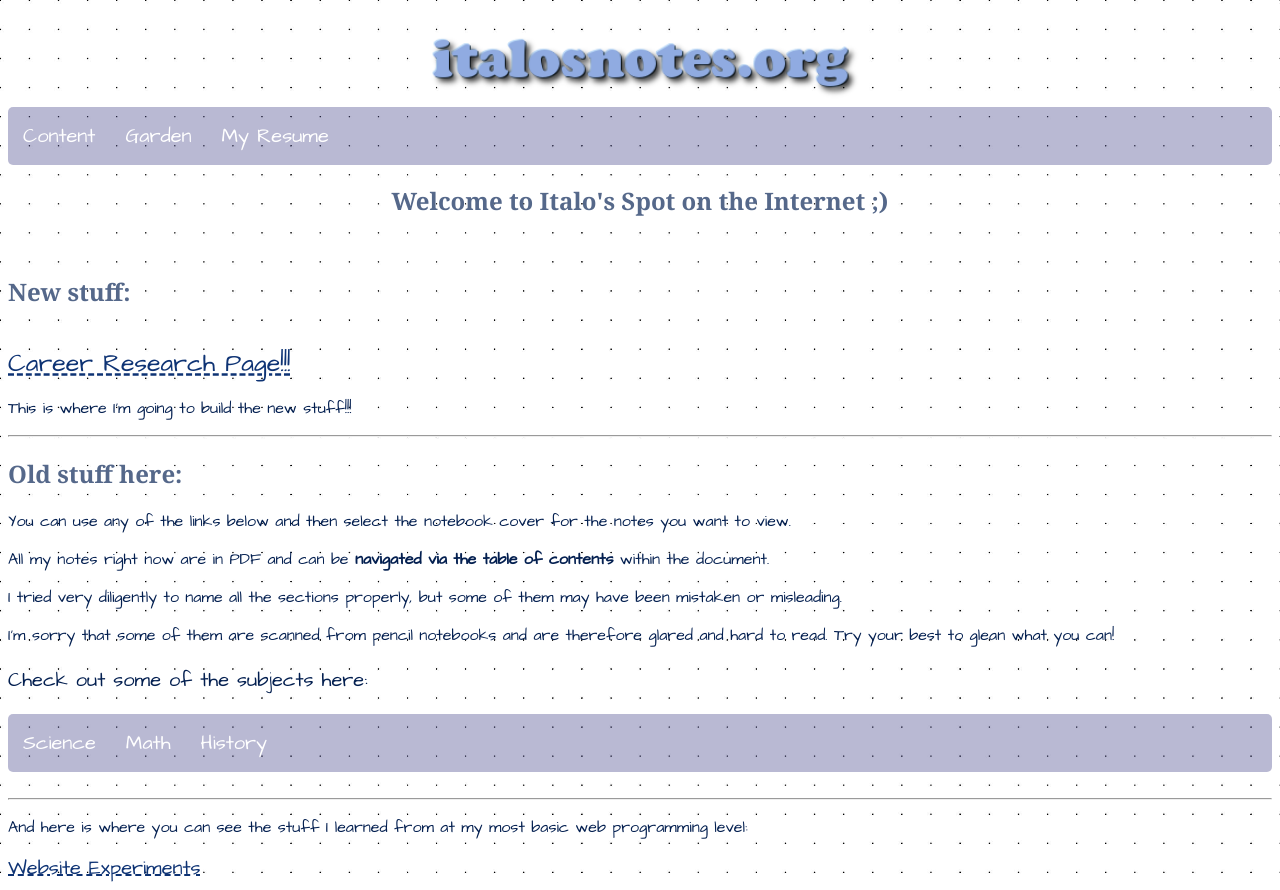
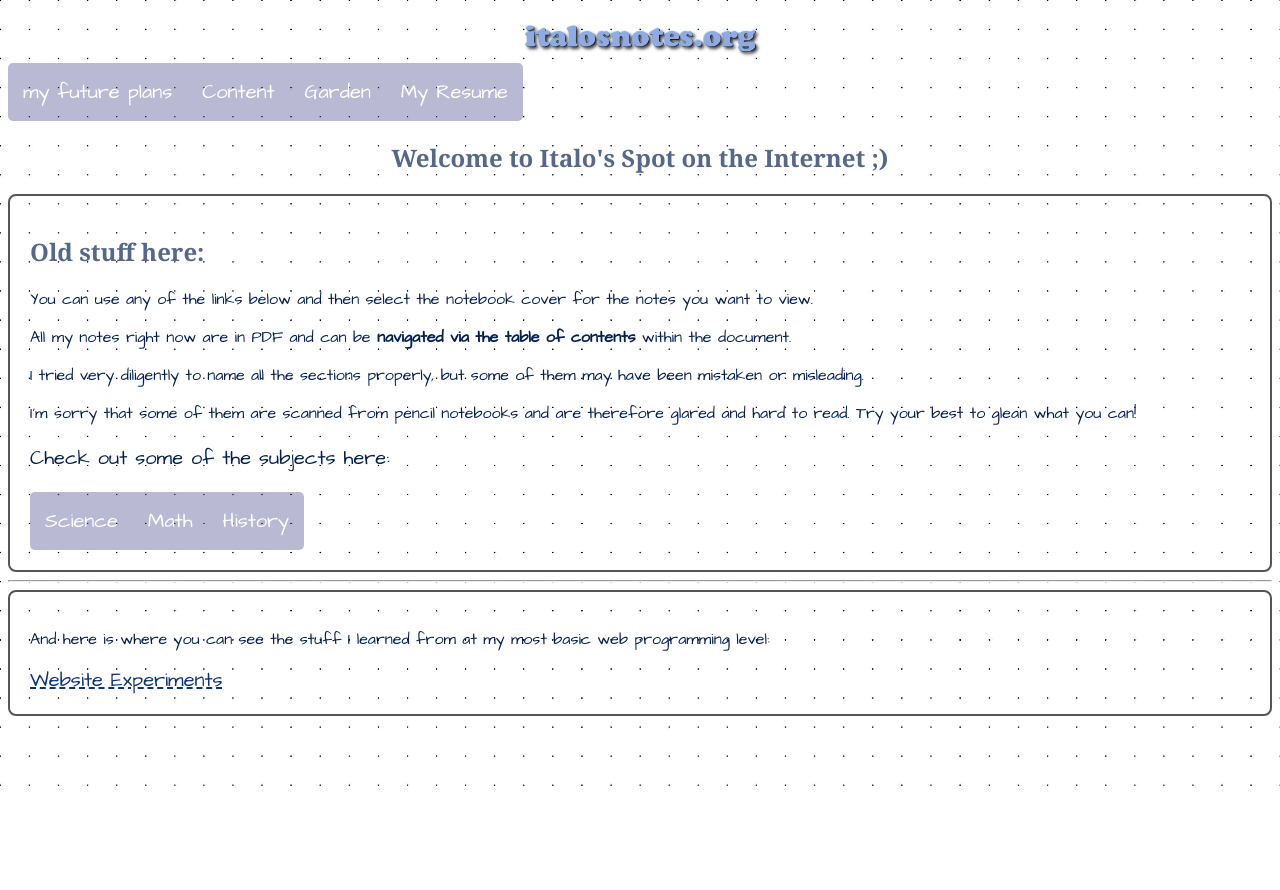
Before and after one commit to EmeraldSlurf/emeraldslurf.github.io, a plain HTML site: page index.html in a window 1280 px wide. After the commit the page ends 800 px from the top, so only its background shows below. Drawn offline with Linux system fonts and the light colour scheme.

Commit message:
refreshed homepage

```diff
--- a/index.html
+++ b/index.html
@@ -15,10 +15,11 @@
 <body>
 
     <!--this is the very beginning of the creation of my website.-->
-    <img src="images/italosnotes.png" width="450px" id="logo">
+    <img src="images/italosnotes.png" width="250px" id="logo">
 
     <nav class="navbar">
         <ul>
+            <li><a href="/future/futureindex.html">my future plans</a></li>
             <li><a href="/content/index.html">Content</a></li>
             <li><a>Garden</a></li>
             <li><a>My Resume</a></li>
@@ -27,18 +28,7 @@
 
     <h2 style="text-align: center;">Welcome to Italo's Spot on the Internet ;)</h2>
 
-    <br>
-
-    <h2>New stuff:</h2>
-
-    <br>
-
-    <a href="/future/futureindex.html">Career Research Page!!!</a>
-
-    <p>This is where I'm going to build the new stuff!!!</p>
-
-    <hr>
-
+    <div class="box">
         <h2>Old stuff here:</h2>
 
         <p>You can use any of the links below and then select the notebook cover for the notes you want to view.</p>
@@ -55,15 +45,17 @@
                 <li><a href="History/History.html">History</a></li>
             </ul>
         </nav>
-
-    <br>
+    </div>
 
     <hr>
 
+    <div class="box">
         <p>And here is where you can see the stuff I learned from at my most basic web programming level:</p>
         <a href="experimentsDirectory.html" id="return">
             Website Experiments
         </a>
+    </div>
+
 </body>
 
 </html>
--- a/style.css
+++ b/style.css
@@ -1,26 +1,58 @@
+body{
+    background-image: url(/backgrounds/graphpaper.jpg);
+    background-size: 75%;
+}
+
+
+/* all the font stuff */
+
 @font-face{
     font-family: Architect;
     src: url(ArchitectsDaughter-Regular.ttf);
 }
-body{
-    background-image: url(/backgrounds/graphpaper.jpg);
-    background-size: 75%;
-}
-hr{
-    color: rgb(107, 102, 124);
-}
+
 h1{
     color: #204a94;
     font-family: "Architect";
 }
+
 h2{
     color:rgb(85, 104, 138);
     font-family: Georgia, 'Times New Roman', Times, serif;
     border-radius: 5px;
 }
-#logo{
-    border-width: 0px;
+
+p{
+    color: #031f50;
+    font-family: "Architect";
 }
+
+a{
+    color: #0e3374;
+    text-decoration: underline dashed;
+    font-family: "Architect";
+    font-size: 25px;
+}
+
+hr{
+    color: rgb(107, 102, 124);
+}
+
+
+/* divs */
+
+.box{
+    border: #555, 2px, solid;
+    border-radius: 8px;
+    padding: 20px;
+}
+
+/* navbar */
+
+nav{
+    max-width:fit-content;
+}
+
 .navbar ul{
     list-style-type: none;
     background-color: rgba(81, 82, 146, 0.4);
@@ -29,6 +61,7 @@ h2{
     overflow: hidden;
     border-radius: 5px;
 }
+
 .navbar a{
     color: white;
     text-decoration: none;
@@ -37,22 +70,18 @@ h2{
     text-align: center;
     font-size: 20px;
 }
+
 .navbar a:hover{
     background-color: rgba(81, 82, 146, 0.45);
 }
+
 .navbar li{
     float: left;
 }
-p{
-    color: #031f50;
-    font-family: "Architect";
-}
-a{
-    color: #0e3374;
-    text-decoration: underline dashed;
-    font-family: "Architect";
-    font-size: 25px;
-}
+
+
+/* images */
+
 img{
     border: 2px solid #555;
     border-radius: 5px;
@@ -60,9 +89,18 @@ img{
     margin-left: auto;
     margin-right: auto;
 }
+
+
+/* special */
+
 #return{
     font-size: 20px;
 }
+
 #bigger{
     font-size: 20px;
 }
+
+#logo{
+    border-width: 0px;
+}
```
Also changed, not shown: 2 other files. Lines whose indentation alone changed are shown as unchanged.
